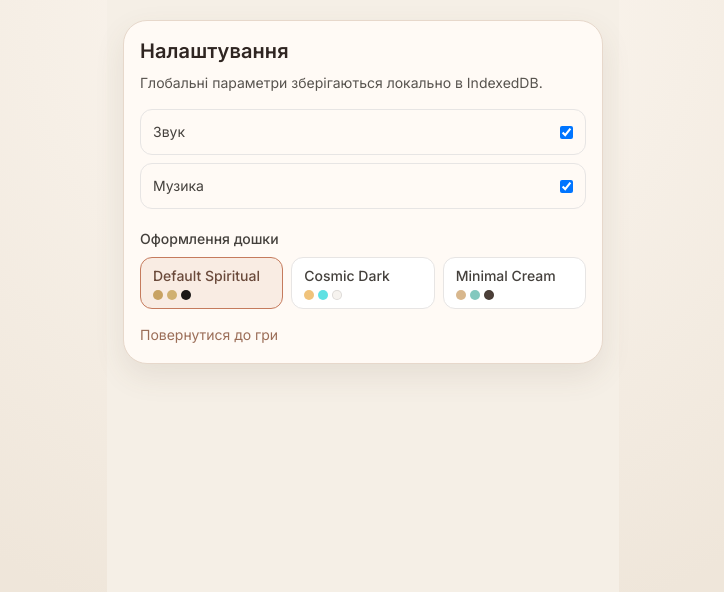
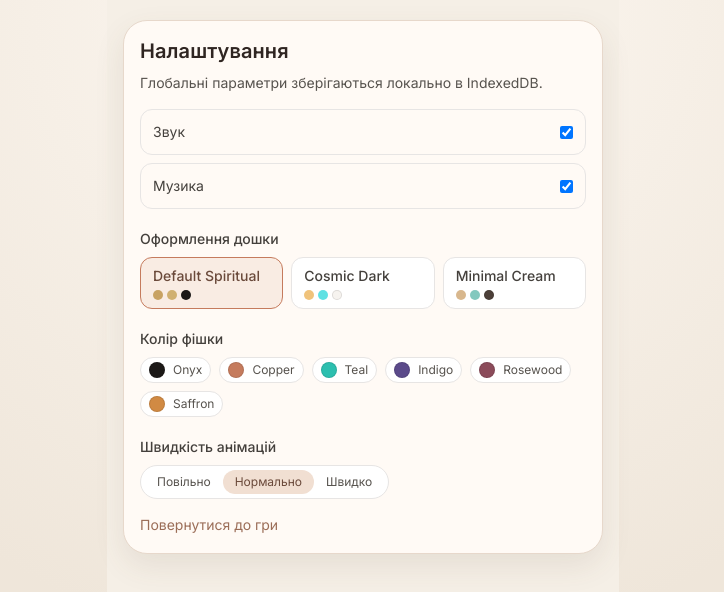
Before and after one commit to mishaivchenko/lila-game-codex, a React (Vite) app in the folder frontend/: page /settings in a window 1280 px wide. Shown: the top 592 px of the page, without its empty margins (277-1001 px from the left). Built offline with nearby package versions, Linux system fonts and the light colour scheme; no server answers.

Commit message:
feat(customization): add token color selection and theme-based customization

```diff
--- a/frontend/src/components/lila/LilaBoardCanvas.tsx
+++ b/frontend/src/components/lila/LilaBoardCanvas.tsx
@@ -35,7 +35,7 @@ interface LilaBoardCanvasProps {
 export const LilaBoardCanvas = ({
   boardType,
   currentCell,
-  tokenColor = '#1c1917',
+  tokenColor,
   otherTokens = [],
   animationMove,
   animationTimings,
--- a/frontend/src/pages/GamePage.tsx
+++ b/frontend/src/pages/GamePage.tsx
@@ -26,6 +26,7 @@ import { DeepRequestDialog } from './game/components/DeepRequestDialog';
 import { GameStatusHeader } from './game/components/GameStatusHeader';
 import { GameControlPanel } from './game/components/GameControlPanel';
 import { useSimpleMultiplayer } from './game/useSimpleMultiplayer';
+import { useBoardTheme } from '../theme';
 import type {
   CoachMoveContext,
   ModalMode,
@@ -88,6 +89,7 @@ export const GamePage = () => {
     currentSession,
     updateSessionRequest,
   });
+  const { tokenColorValue, animationSpeed } = useBoardTheme();
 
   const currentChakra = useMemo(() => {
     if (!currentSession) {
@@ -115,6 +117,18 @@ export const GamePage = () => {
     currentSession
       ? (BOARD_DEFINITIONS[currentSession.boardType] ?? BOARD_DEFINITIONS.full)
       : BOARD_DEFINITIONS.full;
+  const animationSpeedMultiplier = animationSpeed === 'slow' ? 1.3 : animationSpeed === 'fast' ? 0.8 : 1;
+  const effectiveAnimationTimings = useMemo(
+    () => ({
+      tokenMoveDurationMs: Math.round(animationTimings.tokenMoveDurationMs * animationSpeedMultiplier),
+      pathDrawDurationMs: Math.round(animationTimings.pathDrawDurationMs * animationSpeedMultiplier),
+      pathTravelDurationMs: Math.round(animationTimings.pathTravelDurationMs * animationSpeedMultiplier),
+      pathPostHoldMs: Math.round(animationTimings.pathPostHoldMs * animationSpeedMultiplier),
+      pathFadeOutMs: Math.round(animationTimings.pathFadeOutMs * animationSpeedMultiplier),
+      cardOpenDelayMs: Math.round(animationTimings.cardOpenDelayMs * animationSpeedMultiplier),
+    }),
+    [animationSpeedMultiplier, animationTimings],
+  );
   const displayCurrentCell = activeSimplePlayer?.currentCell ?? currentSession?.currentCell ?? 1;
 
   const safeCurrentCell = Math.min(
@@ -134,7 +148,7 @@ export const GamePage = () => {
       cellNumber: number,
       context?: CoachMoveContext,
       mode: ModalMode = 'move',
-      delayMs: number = animationTimings.cardOpenDelayMs,
+      delayMs: number = effectiveAnimationTimings.cardOpenDelayMs,
     ) => {
       setActiveModalCell(Math.min(Math.max(cellNumber, 1), board.maxCell));
       setModalMoveContext(context);
@@ -149,7 +163,7 @@ export const GamePage = () => {
         setShowCoach(true);
       }, delayMs);
     },
-    [animationTimings.cardOpenDelayMs, board.maxCell],
+    [board.maxCell, effectiveAnimationTimings.cardOpenDelayMs],
   );
 
   const onMoveAnimationComplete = useCallback((moveId: string) => {
@@ -444,9 +458,9 @@ export const GamePage = () => {
     if (!isDeepEntryRoll && move.snakeOrArrow !== 'snake') {
       const specialDuration =
         move.snakeOrArrow
-          ? animationTimings.pathTravelDurationMs + animationTimings.pathPostHoldMs + animationTimings.pathFadeOutMs
+          ? effectiveAnimationTimings.pathTravelDurationMs + effectiveAnimationTimings.pathPostHoldMs + effectiveAnimationTimings.pathFadeOutMs
           : 0;
-      const fallbackMs = animationTimings.tokenMoveDurationMs + specialDuration + animationTimings.cardOpenDelayMs;
+      const fallbackMs = effectiveAnimationTimings.tokenMoveDurationMs + specialDuration + effectiveAnimationTimings.cardOpenDelayMs;
       animationFallbackTimerRef.current = window.setTimeout(() => {
         if (pendingMoveIdRef.current !== move.id) {
           return;
@@ -549,7 +563,7 @@ export const GamePage = () => {
       <LilaBoard
         board={board}
         currentCell={safeCurrentCell}
-        tokenColor={activeSimplePlayer ? SIMPLE_COLOR_HEX[activeSimplePlayer.color] ?? '#1f2937' : undefined}
+        tokenColor={activeSimplePlayer ? SIMPLE_COLOR_HEX[activeSimplePlayer.color] ?? '#1f2937' : tokenColorValue}
         otherTokens={
           isSimpleMultiplayer
             ? simplePlayers
@@ -562,7 +576,7 @@ export const GamePage = () => {
             : undefined
         }
         animationMove={animationMove}
-        animationTimings={animationTimings}
+        animationTimings={effectiveAnimationTimings}
         onMoveAnimationComplete={onMoveAnimationComplete}
         onCellSelect={handleBoardCellSelect}
         disableCellSelect={turnState !== 'idle' || snakeFlowPhase !== 'idle'}
--- a/frontend/src/pages/GameSetupPage.tsx
+++ b/frontend/src/pages/GameSetupPage.tsx
@@ -4,7 +4,7 @@ import { TelegramRoomsPanel } from '../features/telegram';
 import { useBoardTheme } from '../theme';
 
 export const GameSetupPage = () => {
-  const { themeId, themes, setThemeId } = useBoardTheme();
+  const { themeId, theme, themes, tokenColorId, animationSpeed, setThemeId, setTokenColorId, setAnimationSpeed } = useBoardTheme();
 
   return (
     <main className="mx-auto min-h-screen max-w-3xl bg-gradient-to-b from-[var(--lila-bg-start)] to-[var(--lila-bg-end)] px-4 py-6 sm:px-6">
@@ -36,6 +36,32 @@ export const GameSetupPage = () => {
             </button>
           ))}
         </div>
+        <div className="mt-3 flex flex-wrap gap-2">
+          {theme.token.palette.map((token) => (
+            <button
+              key={token.id}
+              type="button"
+              onClick={() => setTokenColorId(token.id)}
+              className={`h-7 w-7 rounded-full border-2 transition ${
+                tokenColorId === token.id ? 'scale-110 border-[#7f4f3c]' : 'border-white'
+              }`}
+              style={{ backgroundColor: token.value }}
+              aria-label={token.label}
+            />
+          ))}
+        </div>
+        <div className="mt-3 inline-flex rounded-full border border-stone-200 bg-white p-1 text-xs">
+          {(['slow', 'normal', 'fast'] as const).map((speed) => (
+            <button
+              key={speed}
+              type="button"
+              onClick={() => setAnimationSpeed(speed)}
+              className={`rounded-full px-3 py-1 ${animationSpeed === speed ? 'bg-[#f1dfd2] text-[#6b4a3b]' : 'text-stone-600'}`}
+            >
+              {speed === 'slow' ? 'Повільно' : speed === 'normal' ? 'Нормально' : 'Швидко'}
+            </button>
+          ))}
+        </div>
       </section>
 
       <JourneySetupHub />
--- a/frontend/src/pages/SettingsPage.tsx
+++ b/frontend/src/pages/SettingsPage.tsx
@@ -8,7 +8,16 @@ const repositories = createRepositories();
 export const SettingsPage = () => {
   const [soundEnabled, setSoundEnabled] = useState(true);
   const [musicEnabled, setMusicEnabled] = useState(true);
-  const { themeId, themes, setThemeId } = useBoardTheme();
+  const {
+    themeId,
+    theme,
+    themes,
+    tokenColorId,
+    animationSpeed,
+    setThemeId,
+    setTokenColorId,
+    setAnimationSpeed,
+  } = useBoardTheme();
 
   useEffect(() => {
     void repositories.settingsRepository.getSettings().then((settings) => {
@@ -91,6 +100,45 @@ export const SettingsPage = () => {
             ))}
           </div>
         </div>
+
+        <div className="mt-5">
+          <p className="text-sm font-medium text-stone-700">Колір фішки</p>
+          <div className="mt-2 flex flex-wrap gap-2">
+            {theme.token.palette.map((token) => (
+              <button
+                key={token.id}
+                type="button"
+                onClick={() => setTokenColorId(token.id)}
+                className={`flex items-center gap-2 rounded-full border px-2 py-1 text-xs transition ${
+                  tokenColorId === token.id
+                    ? 'border-[#c57b5d] bg-[#f9ece3] text-[#6b4a3b]'
+                    : 'border-stone-200 bg-white text-stone-600'
+                }`}
+              >
+                <span className="h-4 w-4 rounded-full border border-black/10" style={{ backgroundColor: token.value }} />
+                {token.label}
+              </button>
+            ))}
+          </div>
+        </div>
+
+        <div className="mt-5">
+          <p className="text-sm font-medium text-stone-700">Швидкість анімацій</p>
+          <div className="mt-2 inline-flex rounded-full border border-stone-200 bg-white p-1">
+            {(['slow', 'normal', 'fast'] as const).map((speed) => (
+              <button
+                key={speed}
+                type="button"
+                onClick={() => setAnimationSpeed(speed)}
+                className={`rounded-full px-3 py-1 text-xs transition ${
+                  animationSpeed === speed ? 'bg-[#f1dfd2] text-[#6b4a3b]' : 'text-stone-600'
+                }`}
+              >
+                {speed === 'slow' ? 'Повільно' : speed === 'normal' ? 'Нормально' : 'Швидко'}
+              </button>
+            ))}
+          </div>
+        </div>
         <Link className="mt-4 inline-block text-sm text-[#9b6d57]" to="/game">
           Повернутися до гри
         </Link>
--- a/frontend/src/repositories/index.ts
+++ b/frontend/src/repositories/index.ts
@@ -35,6 +35,7 @@ const inMemoryStore: InMemoryStore = {
     defaultSpeed: 'normal',
     defaultDepth: 'standard',
     selectedThemeId: DEFAULT_SPIRITUAL_THEME.id,
+    animationSpeed: 'normal',
   },
 };
 
--- a/frontend/src/theme/BoardThemeContext.tsx
+++ b/frontend/src/theme/BoardThemeContext.tsx
@@ -1,21 +1,33 @@
 import { createContext, useContext } from 'react';
 import type { BoardTheme } from './boardTheme';
 import { DEFAULT_SPIRITUAL_THEME, BOARD_THEME_LIST } from './boardTheme';
+import type { SpeedSetting } from '../domain/types';
 
 export interface BoardThemeContextValue {
   themeId: string;
   theme: BoardTheme;
   themes: BoardTheme[];
+  tokenColorId?: string;
+  tokenColorValue: string;
+  animationSpeed: SpeedSetting;
   setThemeId: (themeId: string) => void;
+  setTokenColorId: (tokenColorId: string) => void;
+  setAnimationSpeed: (speed: SpeedSetting) => void;
 }
 
 const noopSetTheme = () => undefined;
+const noopSetToken = () => undefined;
+const noopSetAnimationSpeed = () => undefined;
 
 export const defaultBoardThemeContextValue: BoardThemeContextValue = {
   themeId: DEFAULT_SPIRITUAL_THEME.id,
   theme: DEFAULT_SPIRITUAL_THEME,
   themes: BOARD_THEME_LIST,
+  tokenColorValue: DEFAULT_SPIRITUAL_THEME.token.defaultColor,
+  animationSpeed: 'normal',
   setThemeId: noopSetTheme,
+  setTokenColorId: noopSetToken,
+  setAnimationSpeed: noopSetAnimationSpeed,
 };
 
 export const BoardThemeContext = createContext<BoardThemeContextValue>(defaultBoardThemeContextValue);
--- a/frontend/src/theme/BoardThemeProvider.tsx
+++ b/frontend/src/theme/BoardThemeProvider.tsx
@@ -1,7 +1,8 @@
 import { useCallback, useEffect, useMemo, useState } from 'react';
 import { BoardThemeContext } from './BoardThemeContext';
-import { BOARD_THEME_LIST, DEFAULT_SPIRITUAL_THEME, resolveBoardTheme } from './boardTheme';
+import { BOARD_THEME_LIST, DEFAULT_SPIRITUAL_THEME, resolveBoardTheme, resolveTokenColor } from './boardTheme';
 import { createRepositories } from '../repositories';
+import type { SettingsEntity, SpeedSetting } from '../domain/types';
 
 interface BoardThemeProviderProps {
   children: React.ReactNode;
@@ -11,6 +12,16 @@ const repositories = createRepositories();
 
 export const BoardThemeProvider = ({ children }: BoardThemeProviderProps) => {
   const [themeId, setThemeIdState] = useState(DEFAULT_SPIRITUAL_THEME.id);
+  const [tokenColorId, setTokenColorIdState] = useState<string | undefined>(undefined);
+  const [animationSpeed, setAnimationSpeedState] = useState<SpeedSetting>('normal');
+
+  const saveSettingsPatch = useCallback((patch: Partial<SettingsEntity>) => {
+    void repositories.settingsRepository.getSettings().then((current) =>
+      repositories.settingsRepository.saveSettings({
+        ...current,
+        ...patch,
+      }));
+  }, []);
 
   useEffect(() => {
     let isActive = true;
@@ -19,6 +30,8 @@ export const BoardThemeProvider = ({ children }: BoardThemeProviderProps) => {
         return;
       }
       setThemeIdState(resolveBoardTheme(settings.selectedThemeId).id);
+      setTokenColorIdState(settings.tokenColorId);
+      setAnimationSpeedState(settings.animationSpeed ?? 'normal');
     });
     return () => {
       isActive = false;
@@ -28,21 +41,41 @@ export const BoardThemeProvider = ({ children }: BoardThemeProviderProps) => {
   const setThemeId = useCallback((nextThemeId: string) => {
     const resolved = resolveBoardTheme(nextThemeId);
     setThemeIdState(resolved.id);
-    void repositories.settingsRepository.getSettings().then((current) =>
-      repositories.settingsRepository.saveSettings({
-        ...current,
-        selectedThemeId: resolved.id,
-      }));
-  }, []);
+    saveSettingsPatch({
+      selectedThemeId: resolved.id,
+    });
+  }, [saveSettingsPatch]);
+
+  const setTokenColorId = useCallback((nextTokenColorId: string) => {
+    setTokenColorIdState(nextTokenColorId);
+    saveSettingsPatch({
+      tokenColorId: nextTokenColorId,
+    });
+  }, [saveSettingsPatch]);
+
+  const setAnimationSpeed = useCallback((nextSpeed: SpeedSetting) => {
+    setAnimationSpeedState(nextSpeed);
+    saveSettingsPatch({
+      animationSpeed: nextSpeed,
+    });
+  }, [saveSettingsPatch]);
+
+  const theme = useMemo(() => resolveBoardTheme(themeId), [themeId]);
+  const tokenColorValue = useMemo(() => resolveTokenColor(theme, tokenColorId), [theme, tokenColorId]);
 
   const value = useMemo(
     () => ({
       themeId,
-      theme: resolveBoardTheme(themeId),
+      theme,
       themes: BOARD_THEME_LIST,
+      tokenColorId,
+      tokenColorValue,
+      animationSpeed,
       setThemeId,
+      setTokenColorId,
+      setAnimationSpeed,
     }),
-    [themeId, setThemeId],
+    [animationSpeed, setAnimationSpeed, setThemeId, setTokenColorId, theme, themeId, tokenColorId, tokenColorValue],
   );
 
   return (
--- a/frontend/src/theme/boardTheme.ts
+++ b/frontend/src/theme/boardTheme.ts
@@ -272,3 +272,6 @@ export const BOARD_THEME_LIST: BoardTheme[] = Object.values(BOARD_THEMES);
 
 export const resolveBoardTheme = (themeId: string | undefined): BoardTheme =>
   (themeId && BOARD_THEMES[themeId]) || DEFAULT_SPIRITUAL_THEME;
+
+export const resolveTokenColor = (theme: BoardTheme, tokenColorId: string | undefined): string =>
+  theme.token.palette.find((entry) => entry.id === tokenColorId)?.value ?? theme.token.defaultColor;
--- a/frontend/src/theme/index.ts
+++ b/frontend/src/theme/index.ts
@@ -7,6 +7,7 @@ export {
   DEFAULT_SPIRITUAL_THEME,
   MINIMAL_CREAM_THEME,
   resolveBoardTheme,
+  resolveTokenColor,
   type BoardTheme,
   type BoardBackgroundStyle,
   type ModalStyle,
```
Also changed, not shown: frontend/src/repositories/dexie/DexieSettingsRepository.ts (+6 -1 lines), 2 other files (tests, documents, lock files or other folders).
